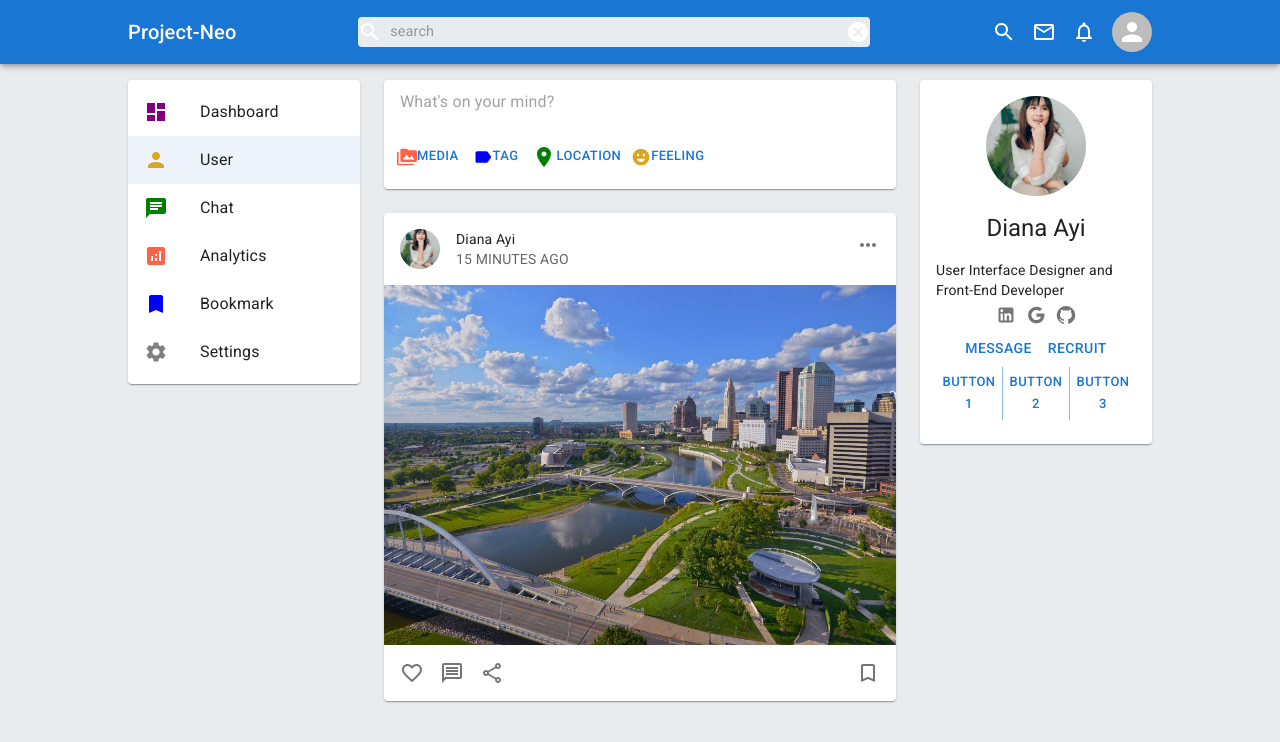
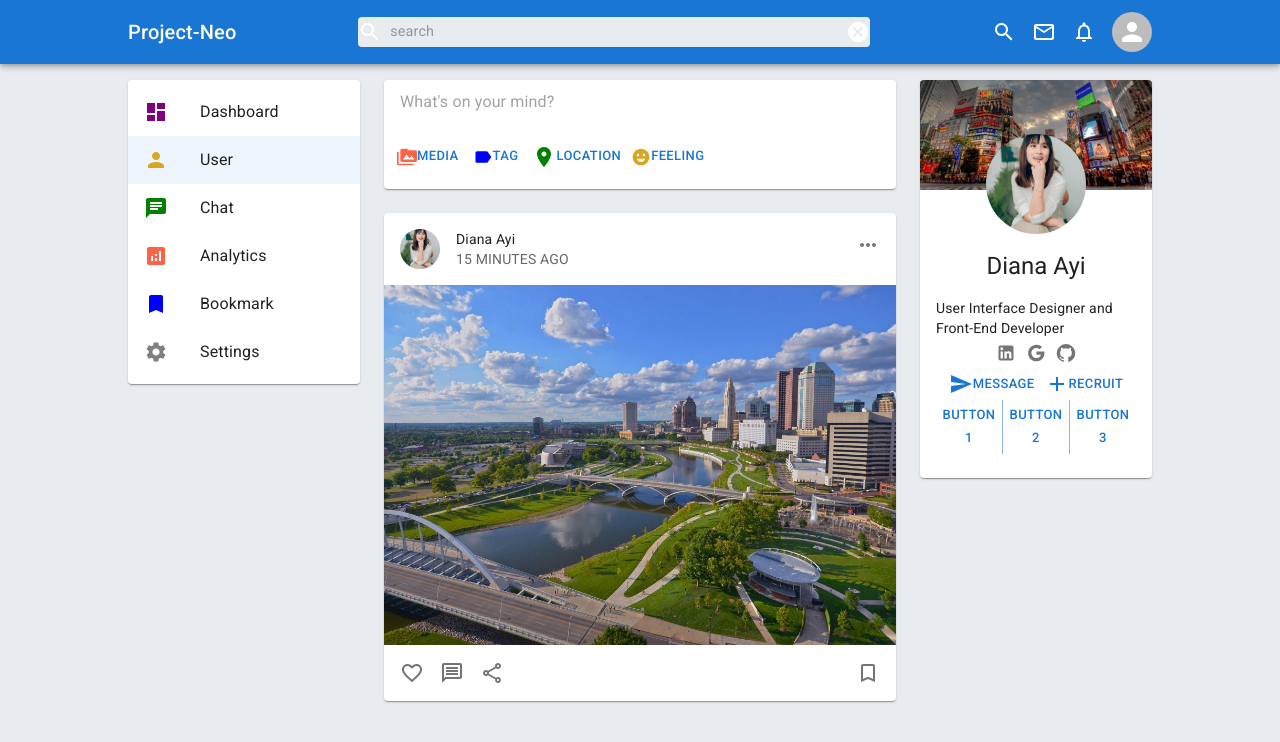
Before and after one commit to jpzambranoleon/project-neo-front-end, a React (Create React App) app: page / in a window 1280 px wide. Shown: the top 742 px of the page. Built offline with nearby package versions, Linux system fonts and the light colour scheme.

Commit message:
updated file

```diff
--- a/src/pages/homePage/components/ProfileCard2.jsx
+++ b/src/pages/homePage/components/ProfileCard2.jsx
@@ -1,11 +1,16 @@
-import { GitHub, Google, LinkedIn } from "@mui/icons-material";
+import { Add, GitHub, Google, LinkedIn, MessageRounded, Send } from "@mui/icons-material";
 import { Avatar, Box, Button, ButtonGroup, Card, CardActions, CardContent, CardMedia, Grid, IconButton, Typography } from "@mui/material";
 
 
 const ProfileCard2 = () => {
     return (
         <Card sx={{ ml: 3 }}>
-            <CardContent>
+            <CardMedia
+                component="img"
+                height="110"
+                image="/assets/cover/cover.jpg"
+            />
+            <CardContent sx={{ mt: -9 }}>
                 <Grid container direction="column" sx={{ alignItems: "center" }}>
                     <Avatar sx={{ width: 100, height: 100 }} src="/assets/person/diana.jpg"/>
                     <CardContent>
@@ -28,10 +33,12 @@ const ProfileCard2 = () => {
                         </IconButton>
                     </Box>
                     <Box>
-                        <Button>
+                        <Button size="small">
+                            <Send />
                             Message
                         </Button>
-                        <Button>
+                        <Button size="small">
+                            <Add />
                             Recruit
                         </Button>
                     </Box>
```
